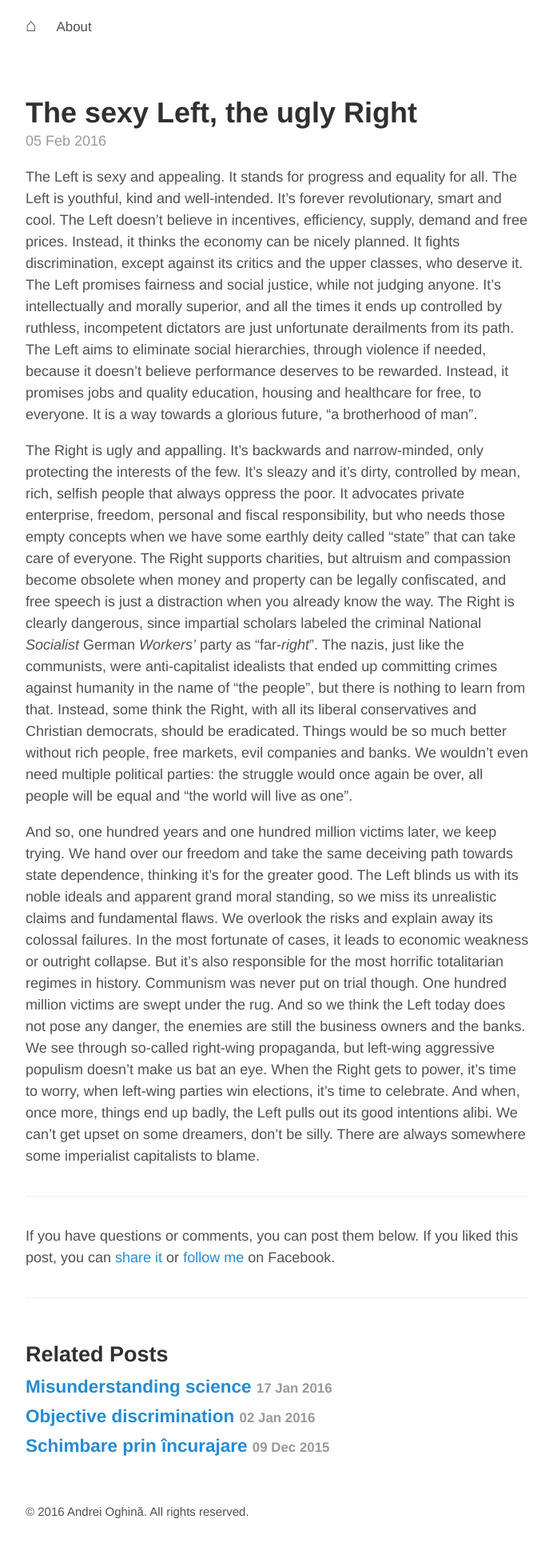
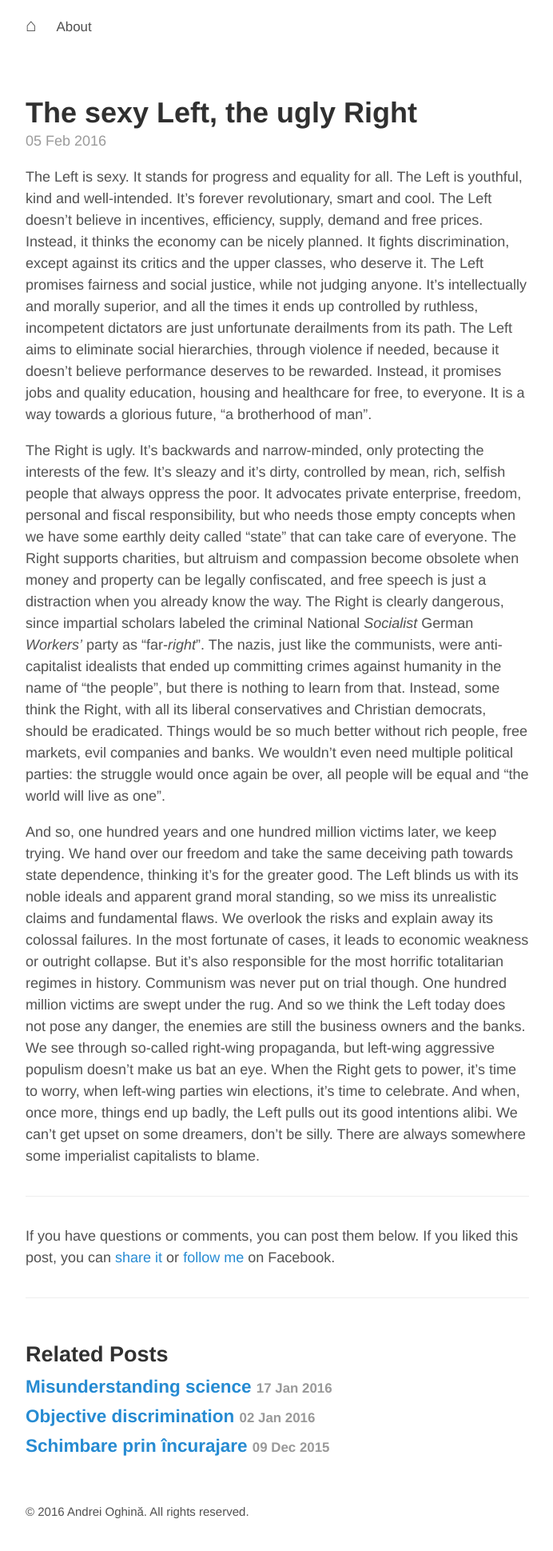
Before and after one commit to aoghina/aoghina.github.io, a Jekyll site: the page built from _posts/2016-02-05-the-sexy-left-the-ugly-right.md, in a window 1280 px wide. Shown: the whole page at 80% size, without its empty margins (293-985 px from the left). Built offline with Jekyll 4.4.1, drawn with Linux system fonts in a browser that asks for light colours; comment, search, counter and statistics services are not loaded.

Commit message:
Update left right

```diff
--- a/_posts/2016-02-05-the-sexy-left-the-ugly-right.md
+++ b/_posts/2016-02-05-the-sexy-left-the-ugly-right.md
@@ -5,10 +5,10 @@ comments: True
 lang: en
 ---
 
-The Left is sexy and appealing. It stands for progress and equality for all. The Left is youthful, kind and well-intended. It's forever revolutionary, smart and cool. The Left doesn't believe in incentives, efficiency, supply, demand and free prices. Instead, it thinks the economy can be nicely planned. It fights discrimination, except against its critics and the upper classes, who deserve it. The Left promises fairness and social justice, while not judging anyone. It's intellectually and morally superior, and all the times it ends up controlled by ruthless, incompetent dictators are just unfortunate derailments from its path. The Left aims to eliminate social hierarchies, through violence if needed, because it doesn't believe performance deserves to be rewarded. Instead, it promises jobs and quality education, housing and healthcare for free, to everyone. It is a way towards a glorious future, "a brotherhood of man".
+The Left is sexy. It stands for progress and equality for all. The Left is youthful, kind and well-intended. It's forever revolutionary, smart and cool. The Left doesn't believe in incentives, efficiency, supply, demand and free prices. Instead, it thinks the economy can be nicely planned. It fights discrimination, except against its critics and the upper classes, who deserve it. The Left promises fairness and social justice, while not judging anyone. It's intellectually and morally superior, and all the times it ends up controlled by ruthless, incompetent dictators are just unfortunate derailments from its path. The Left aims to eliminate social hierarchies, through violence if needed, because it doesn't believe performance deserves to be rewarded. Instead, it promises jobs and quality education, housing and healthcare for free, to everyone. It is a way towards a glorious future, "a brotherhood of man".
 
 <!--more-->
 
-The Right is ugly and appalling. It's backwards and narrow-minded, only protecting the interests of the few. It's sleazy and it's dirty, controlled by mean, rich, selfish people that always oppress the poor. It advocates private enterprise, freedom, personal and fiscal responsibility, but who needs those empty concepts when we have some earthly deity called "state" that can take care of everyone. The Right supports charities, but altruism and compassion become obsolete when money and property can be legally confiscated, and free speech is just a distraction when you already know the way. The Right is clearly dangerous, since impartial scholars labeled the criminal National *Socialist* German *Workers'* party as "far-*right*". The nazis, just like the communists, were anti-capitalist idealists that ended up committing crimes against humanity in the name of "the people", but there is nothing to learn from that. Instead, some think the Right, with all its liberal conservatives and Christian democrats, should be eradicated. Things would be so much better without rich people, free markets, evil companies and banks. We wouldn't even need multiple political parties: the struggle would once again be over, all people will be equal and "the world will live as one".
+The Right is ugly. It's backwards and narrow-minded, only protecting the interests of the few. It's sleazy and it's dirty, controlled by mean, rich, selfish people that always oppress the poor. It advocates private enterprise, freedom, personal and fiscal responsibility, but who needs those empty concepts when we have some earthly deity called "state" that can take care of everyone. The Right supports charities, but altruism and compassion become obsolete when money and property can be legally confiscated, and free speech is just a distraction when you already know the way. The Right is clearly dangerous, since impartial scholars labeled the criminal National *Socialist* German *Workers'* party as "far-*right*". The nazis, just like the communists, were anti-capitalist idealists that ended up committing crimes against humanity in the name of "the people", but there is nothing to learn from that. Instead, some think the Right, with all its liberal conservatives and Christian democrats, should be eradicated. Things would be so much better without rich people, free markets, evil companies and banks. We wouldn't even need multiple political parties: the struggle would once again be over, all people will be equal and "the world will live as one".
 
 And so, one hundred years and one hundred million victims later, we keep trying. We hand over our freedom and take the same deceiving path towards state dependence, thinking it's for the greater good. The Left blinds us with its noble ideals and apparent grand moral standing, so we miss its unrealistic claims and fundamental flaws. We overlook the risks and explain away its colossal failures. In the most fortunate of cases, it leads to economic weakness or outright collapse. But it's also responsible for the most horrific totalitarian regimes in history. Communism was never put on trial though. One hundred million victims are swept under the rug. And so we think the Left today does not pose any danger, the enemies are still the business owners and the banks. We see through so-called right-wing propaganda, but left-wing aggressive populism doesn't make us bat an eye. When the Right gets to power, it's time to worry, when left-wing parties win elections, it's time to celebrate. And when, once more, things end up badly, the Left pulls out its good intentions alibi. We can't get upset on some dreamers, don't be silly. There are always somewhere some imperialist capitalists to blame.
```
